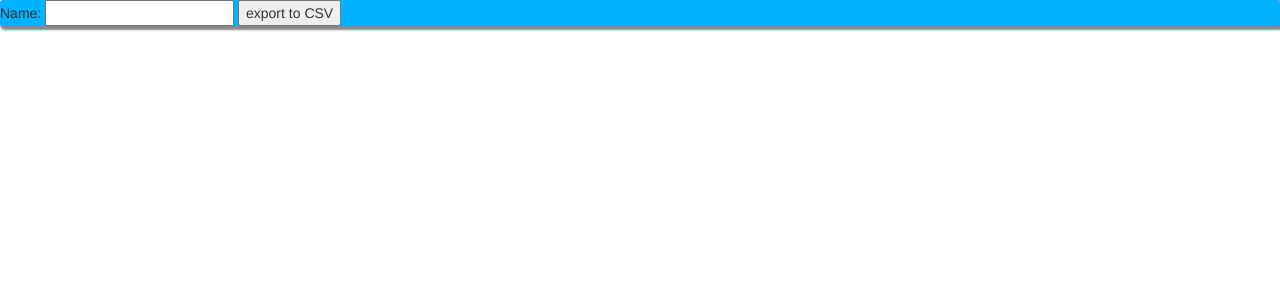
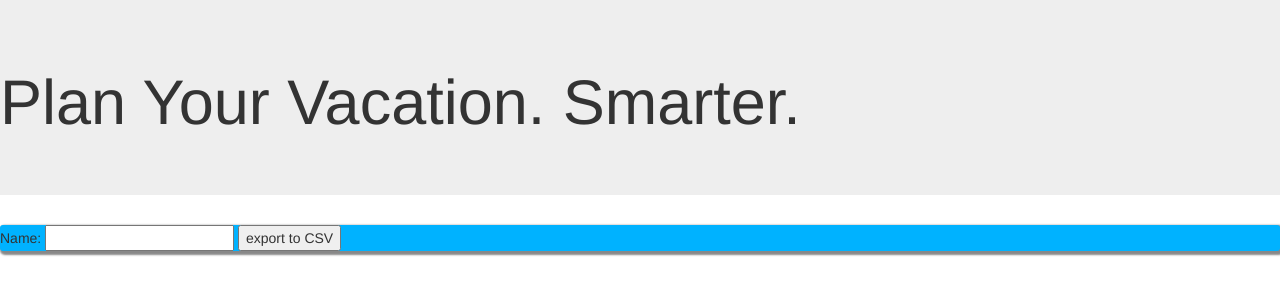
Before and after one commit to benmathew10/TeachGithub, a plain HTML site: page hi.html in a window 1280 px wide. Drawn offline with nearby package versions, Linux system fonts and the light colour scheme.

Commit message:
Extra formatting.

```diff
--- a/hi.html
+++ b/hi.html
@@ -16,6 +16,9 @@
 		</style>
 	</head>
 			<body>
+				<div class="jumbotron">
+					<h1>Plan Your Vacation. Smarter.</h1>
+				</div>
 				<form name="myForm" action="demo_form.asp" onsubmit="return validateForm()" method="post">
 				Name: <input type="text" name="fname" required>
 				 <button id="b">export to CSV</button>
```
